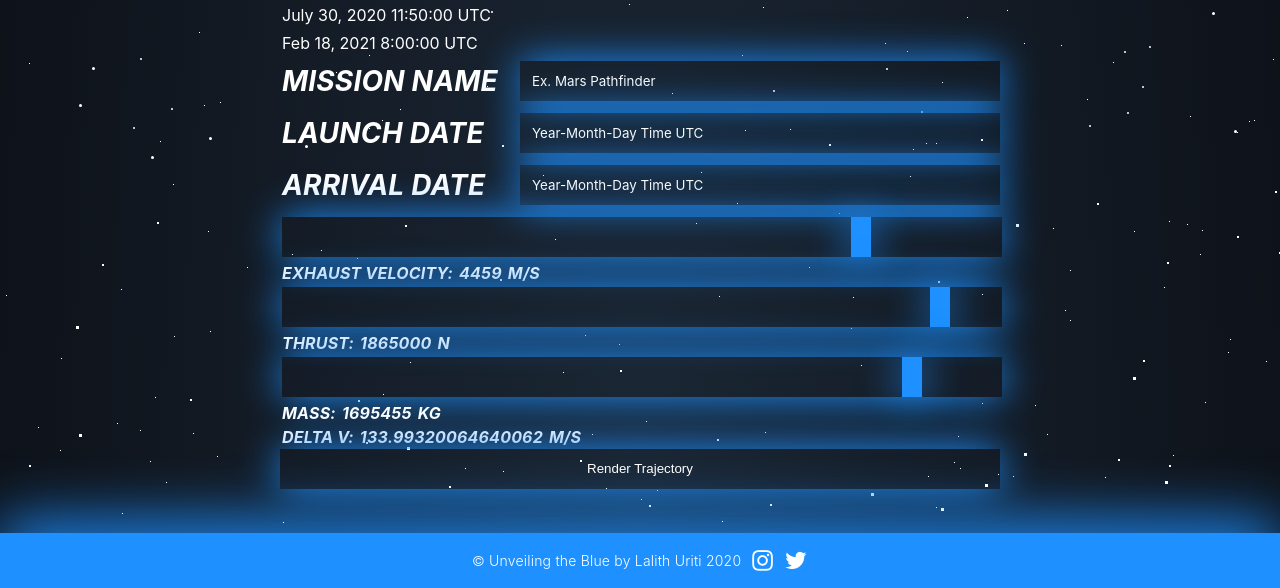
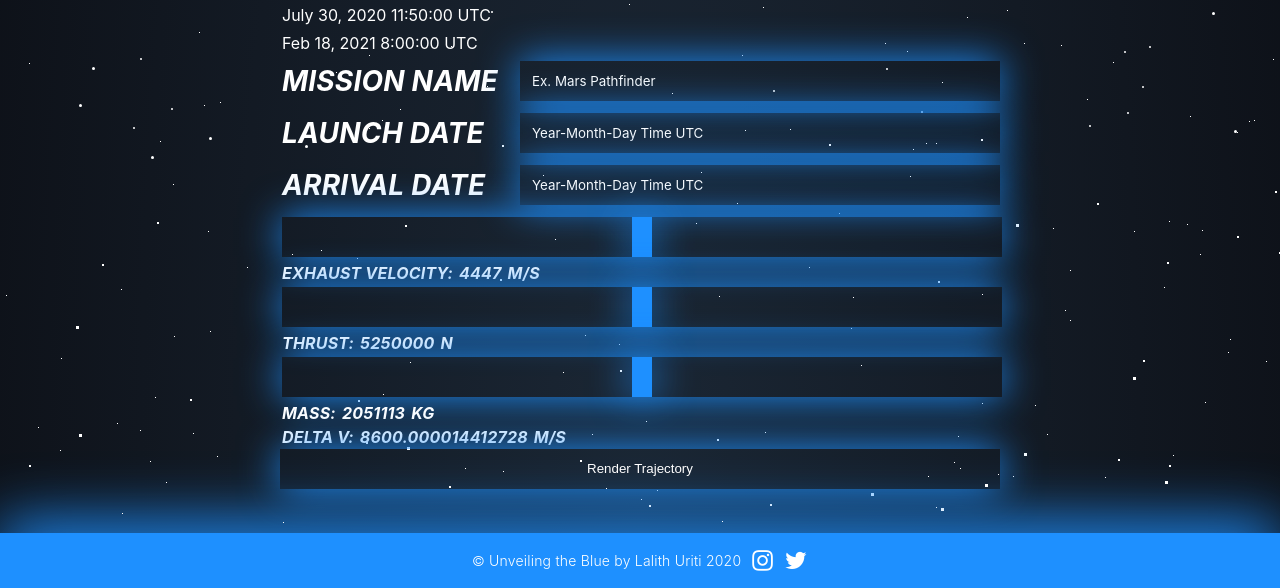
Before and after one commit to lalithu/UnveilingTheBlue_, a Django app: page /simulator.html in a window 1280 px wide. Shown: the part 1738-2326 px from the top of the page. Run offline with Django 3.2, Linux system fonts and the light colour scheme.

Commit message:
The Rocket Equation

```diff
--- a/UnveilingTheBlue/BluePages/static/css/app.js
+++ b/UnveilingTheBlue/BluePages/static/css/app.js
@@ -241,13 +241,14 @@ var delataV = document.getElementById('deltaV')
 
 /*
 F = q * Ve + (Pe - Pa) * Ae
-q = 418.255214 kg/s
-Ve = User Generated Input m/s
-Pe = 101325
-Pa = 101325
-Ae = 4.52389342
+q = 3655.31858 kg/s
+Ve = User Generated Input 4447 m/s
+Pe = -2331358.68715 n/m^2
+Pa = 101325 n/m^2
+Ae = 4.52389342 m^2
+t = 480s
 
-Thrust to Weight Ratio: 1.1
+Thrust to Weight Ratio: 2.55958594
 
 C = Ve + (Pe - Pa)/q
 C = Ve User Generated Input
@@ -261,39 +262,39 @@ Final Mass = Initial Mass - q * t
 VeSlider.oninput = function() {
   VeOutput.innerHTML = this.value;
 
-  thrustSlider.value = (418.255214 * VeSlider.value)  + (101325 - 101325) * 4.52389342;
+  thrustSlider.value = (3655.31858 * VeSlider.value)  + (-2331358.68715 - 101325) * 4.52389342;
   thrustOutput.innerHTML = thrustSlider.value;
 
-  massSlider.value = thrustSlider.value / 1.1;
+  massSlider.value = thrustSlider.value / 2.55958594;
   massOutput.innerHTML = massSlider.value;
 
-  delataV.innerHTML = VeSlider.value * Math.log(massSlider.value / (massSlider.value - 418.255214 * 120))
+  delataV.innerHTML = VeSlider.value * Math.log(massSlider.value / (massSlider.value - 3655.31858 * 480))
   console.log(delataV)
 };
 
 thrustSlider.oninput = function(){
   thrustOutput.innerHTML = this.value;
 
-  VeSlider.value = thrustSlider.value / 418.255214;
+  VeSlider.value = (thrustSlider.value - (-2331358.68715 - 101325) * 4.52389342) / 3655.31858;
   VeOutput.innerHTML = VeSlider.value;
 
-  massSlider.value = thrustSlider.value / 1.1;
+  massSlider.value = thrustSlider.value / 2.55958594;
   massOutput.innerHTML = massSlider.value;
 
-  delataV.innerHTML = VeSlider.value * Math.log(massSlider.value / (massSlider.value - 418.255214 * 120))
+  delataV.innerHTML = VeSlider.value * Math.log(massSlider.value / (massSlider.value - 3655.31858 * 480))
   console.log(delataV)
 };
 
 massSlider.oninput = function(){
   massOutput.innerHTML = this.value;
 
-  VeSlider.value = thrustSlider.value / 418.255214;
+  VeSlider.value = (thrustSlider.value - (-2331358.68715 - 101325) * 4.52389342) / 3655.31858;
   VeOutput.innerHTML = VeSlider.value;
 
-  thrustSlider.value = massSlider.value * 1.1;
+  thrustSlider.value = massSlider.value * 2.55958594;
   thrustOutput.innerHTML = thrustSlider.value;
 
-  delataV.innerHTML = VeSlider.value * Math.log(massSlider.value / (massSlider.value - 418.255214 * 120))
+  delataV.innerHTML = VeSlider.value * Math.log(massSlider.value / (massSlider.value - 3655.31858 * 480))
   console.log(delataV)
 };
 
--- a/UnveilingTheBlue/BluePages/templates/BluePages/simulator.html
+++ b/UnveilingTheBlue/BluePages/templates/BluePages/simulator.html
@@ -152,31 +152,31 @@
     </div>
 
     <div class="slidecontainer">
-      <input type="range" name="Ve_input" min="100" max="5459" value="4459" class="slider" id="Ve">
+      <input type="range" name="Ve_input" min="3447" max="5447" value="4447" class="slider" id="Ve">
       <p class="year">Exhaust Velocity:
-        <span class="year" id="VeValue">4459</span>
+        <span class="year" id="VeValue">4447</span>
         m/s
       </p>
     </div>
 
     <div class="slidecontainer">
-      <input type="range" name="thrust_input" min="186500" max="2000000" value="1865000" class="slider" id="thrust">
+      <input type="range" name="thrust_input" min="4250000" max="6250000" value="5250000" class="slider" id="thrust">
       <p class="year">Thrust:
-        <span class="year" id="thrustValue">1865000</span>
+        <span class="year" id="thrustValue">5250000</span>
         n
       </p>
     </div>
 
     <div class="slidecontainer">
-      <input type="range" name="massI_input" min="100000" max="1900000" value="1695455" class="slider" id="mass">
+      <input type="range" name="massI_input" min="1051113" max="3051113" value="2051113" class="slider" id="mass">
       <p class="year">Mass:
-        <span class="year" id="massValue">1695455</span>
+        <span class="year" id="massValue">2051113</span>
         kg
       </p>
     </div>
 
     <p class="year">Delta V:
-      <span class="year" id="deltaV">133.99320064640062</span>
+      <span class="year" id="deltaV">8600.000014412728</span>
       m/s
     </p>
 
@@ -338,31 +338,31 @@
 
     <!--Aligned with Space Shuttle Main Engine Rs-25-->
     <div class="slidecontainer">
-      <input type="range" name="Ve_input" min="100" max="5459" value="4459" class="slider" id="Ve">
+      <input type="range" name="Ve_input" min="3447" max="5447" value="4447" class="slider" id="Ve">
       <p class="year">Exhaust Velocity:
-        <span class="year" id="VeValue">4459</span>
+        <span class="year" id="VeValue">4447</span>
         m/s
       </p>
     </div>
 
     <div class="slidecontainer">
-      <input type="range" name="thrust_input" min="186500" max="2000000" value="1865000" class="slider" id="thrust">
+      <input type="range" name="thrust_input" min="4250000" max="6250000" value="5250000" class="slider" id="thrust">
       <p class="year">Thrust:
-        <span class="year" id="thrustValue">1865000</span>
+        <span class="year" id="thrustValue">5250000</span>
         n
       </p>
     </div>
 
     <div class="slidecontainer">
-      <input type="range" name="massI_input" min="100000" max="1900000" value="1695455" class="slider" id="mass">
+      <input type="range" name="massI_input" min="1051113" max="3051113" value="2051113" class="slider" id="mass">
       <p class="year">Mass:
-        <span class="year" id="massValue">1695455</span>
+        <span class="year" id="massValue">2051113</span>
         kg
       </p>
     </div>
 
     <p class="year">Delta V:
-      <span class="year" id="deltaV">133.99320064640062</span>
+      <span class="year" id="deltaV">8600.000014412728</span>
       m/s
     </p>
 
--- a/UnveilingTheBlue/BluePages/views.py
+++ b/UnveilingTheBlue/BluePages/views.py
@@ -72,15 +72,11 @@ def simulator(request):
 
         Ve_reassignment = int(Ve_input)
         massI_reassignment = int(massI_input)
-        q = 418.255214
-        t = np.arange(0, 4000)
+        q = 3655.31858
+        t = np.arange(0, 600)
 
         fig = go.Figure(data=go.Scatter(
             x=Ve_reassignment * np.log(massI_reassignment / (massI_reassignment - q * t)), y=t))
-        fig.update_layout(
-            xaxis_title="Time",
-            yaxis_title="𝚫V",
-        )
 
         fig_div = plot(fig, output_type='div')
 
```
